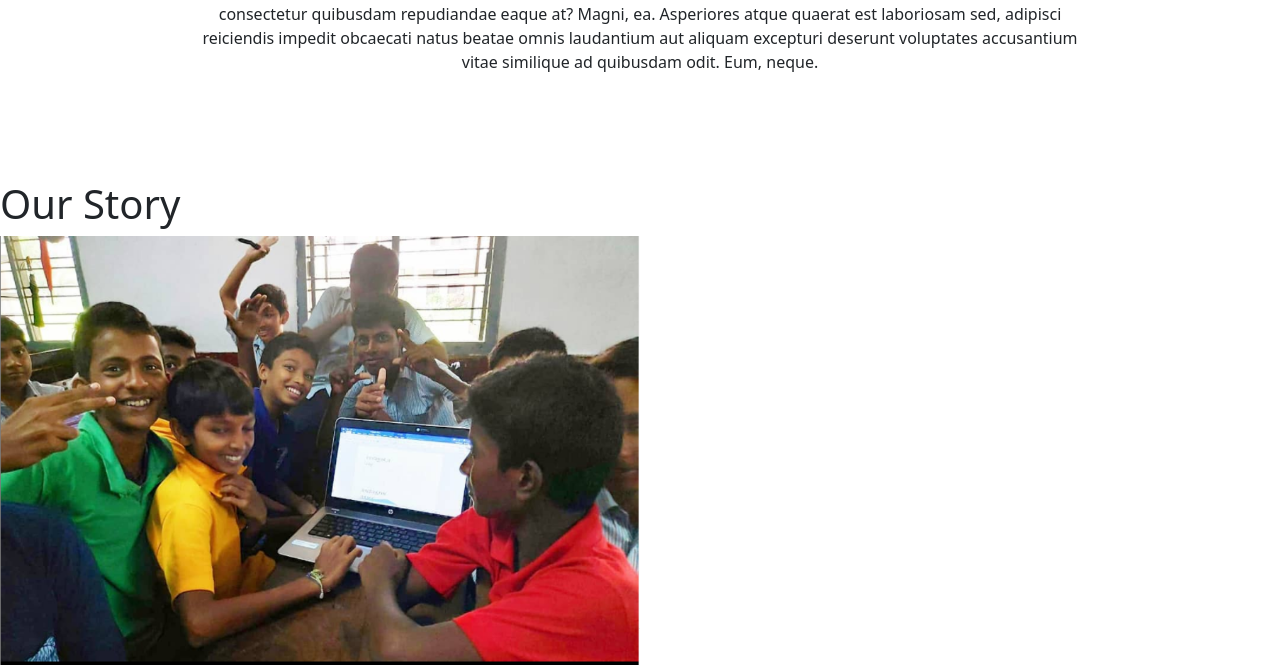
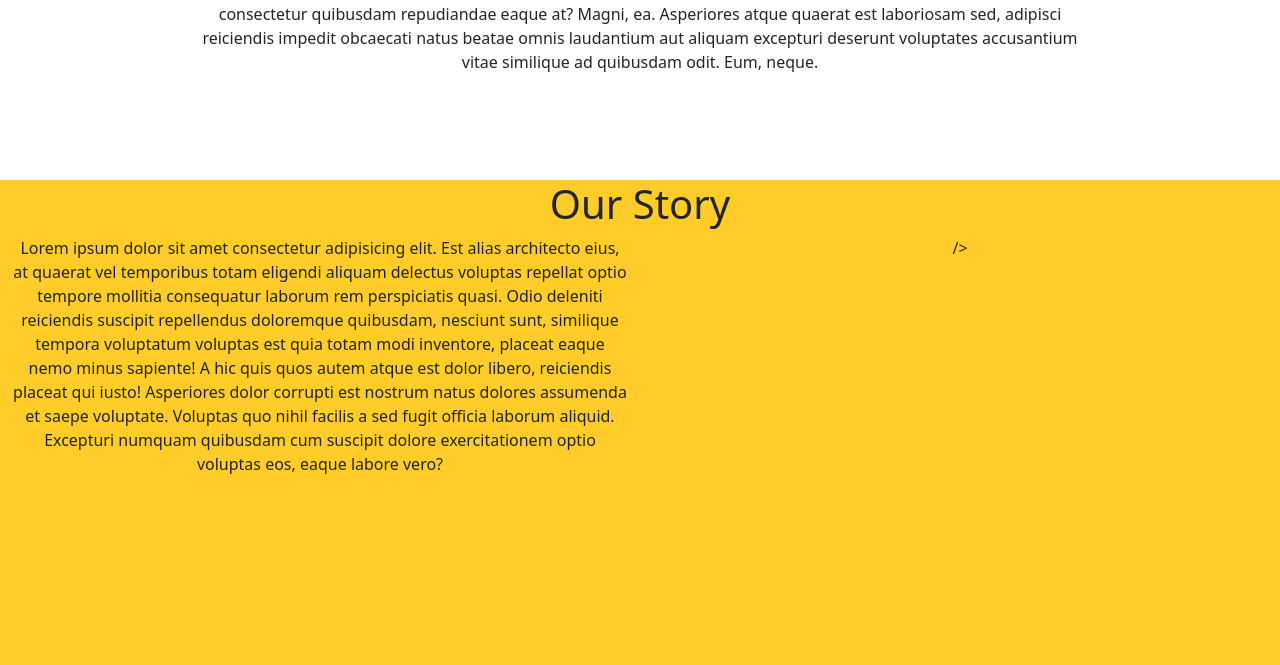
Before and after one commit to projectmudra/ProjectMudra, a PHP site: page / in a window 1280 px wide. Shown: the part 953-1618 px from the top of the page. After the commit the page ends 1427 px from the top, so only its background shows below. Run offline with PHP 8.4, Linux system fonts and the light colour scheme.

Commit message:
our story section trial

```diff
--- a/css/styles.css
+++ b/css/styles.css
@@ -4,6 +4,7 @@
 
     background-color: #ffcc29;
     text-align: center;
+    width: auto;
 
 }
 
@@ -31,6 +32,7 @@
 }
 .title-div{
     padding: 3% 15%;
+    max-width: 100%;
 }
 
 /* !!! NAVBAR CSS */
@@ -50,3 +52,20 @@
     padding: 7% 15%;
     text-align: center;
 }
+
+@media (max-width:750px){
+    .aboutus-content{
+        text-align: justify;
+    }
+}
+@media (max-width:1000px){
+    .aboutus-gif{
+        width: 80%;
+    }
+}
+
+/* Our Story Section */
+#ourStory{
+ background-color: #ffcc29;
+ text-align: center;
+}
--- a/index.html
+++ b/index.html
@@ -124,15 +124,16 @@
         <h1>About Us</h1>
 
       <div>
-        <img
+        <img class="about-gif"
           src="https://media.giphy.com/media/YRmmo1Obhdr7S8EI2A/giphy.gif"
           alt="about us"
-          width="40%"
-          height="50%"
+          width= "40%";
+height= "50%";
+
         />
       </div>
 
-      <div>
+      <div class="aboutus-content">
         <p>
           Lorem ipsum dolor sit amet consectetur adipisicing elit. Repellendus
           blanditiis quas praesentium deleniti facere hic. A consectetur
@@ -145,16 +146,24 @@
     </section>
 
     <!-- Our Story -->
-    <section id="ourStory">
-        <h1>Our Story</h1>
-        <div>
-          <img
-            src="images/Project mudra our story temp.PNG"
-            alt="our story"
-            width="50%"
-            height="50%"
+    <section id="ourStory" class="container-fluid" >
+
+            <h1>Our Story</h1>
+
+
+        <div class="row">
+            <div class="ourStory-content col-lg-6">
+                <p>Lorem ipsum dolor sit amet consectetur adipisicing elit. Est alias architecto eius, at quaerat vel temporibus totam eligendi aliquam delectus voluptas repellat optio tempore mollitia consequatur laborum rem perspiciatis quasi. Odio deleniti reiciendis suscipit repellendus doloremque quibusdam, nesciunt sunt, similique tempora voluptatum voluptas est quia totam modi inventore, placeat eaque nemo minus sapiente! A hic quis quos autem atque est dolor libero, reiciendis placeat qui iusto! Asperiores dolor corrupti est nostrum natus dolores assumenda et saepe voluptate. Voluptas quo nihil facilis a sed fugit officia laborum aliquid. Excepturi numquam quibusdam cum suscipit dolore exercitationem optio voluptas eos, eaque labore vero?</p>
+            </div>
+            <div class="col-lg-6">
+
           />
+            </div>
+
+
+
         </div>
+
       </section>
 
     <script
```
